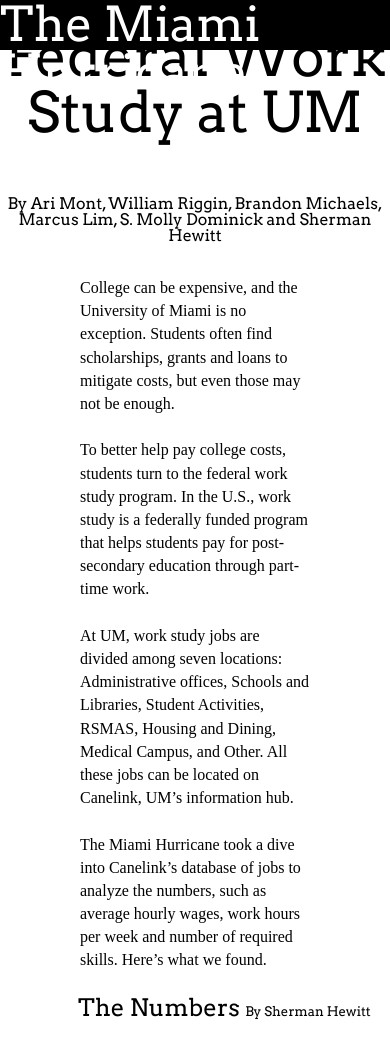
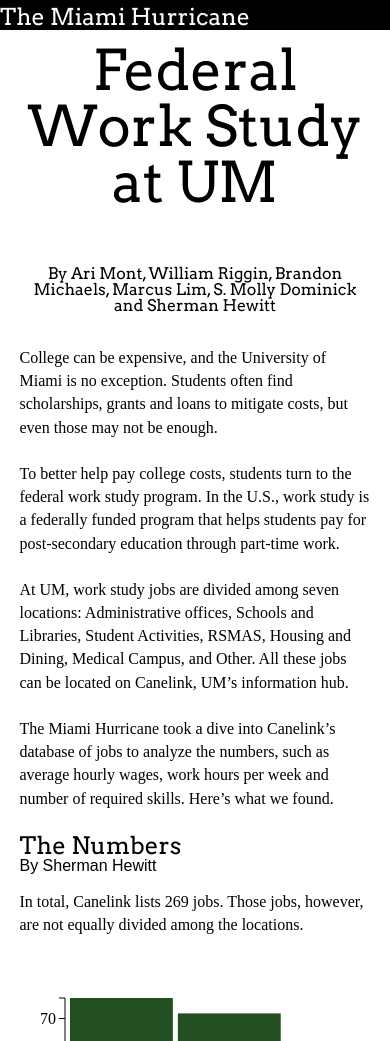
Before and after one commit to SHewitt95/jmm309_project, a website: page index.html in a window 390 px wide. Shown: the top 1041 px of the page. Drawn offline with nearby package versions, Linux system fonts and the light colour scheme; a script that the page names is missing; a web font is replaced by a local one.

Commit message:
Adjusted titles, bylines, bg color, iframe for mobile

```diff
--- a/css/styles.css
+++ b/css/styles.css
@@ -110,6 +110,7 @@
 
 div#page div.text h2.section {
 	margin-left: 3.25em;
+	margin-bottom: 0;
 }
 
 /*div#page div.text h2.author {
@@ -119,8 +120,12 @@
 }*/
 
 div#page div.text span.author {
-	font-size: 0.55em;
+	font-size: 1em;
 	font-weight: normal;
+	margin-left: 4.9em;
+	margin-bottom: 1em;
+	display: block;
+	font-family: "Droid Sans", sans-serif;
 }
 
 #headline {
@@ -145,6 +150,11 @@
   width: 100%;
 	overflow: visible;
 	position: relative;
+}
+
+iframe {
+	width: 100%;
+	height: 500px;
 }
 
 .hours_data {
@@ -259,13 +269,56 @@
 
 /********************************* Mobile CSS *********************************/
 @media (max-width: 860px) {
+
+	body {
+			background-color: white;
+	}
+
 	#page {
+		width: 90%;
+		padding: 0;
+		margin: 0 auto;
+	}
+
+	header {
+		height: 30px;
+		position: fixed;
+	}
+
+	header #main-page {
+		font-size: 1.45em;
+		margin-top: 0.25em;
+	}
+
+	#headline {
+		margin-top: 0.75em;
+	}
+
+	#page .text {
 		width: 100%;
 		padding: 0;
 		margin: 0;
 	}
 
-	#page .text {
+	#page .text p {
 		width: 100%;
+		padding: 0;
+	}
+
+	div#page div.text h2.section {
+		margin-left: 0;
+		margin-bottom: 0;
+	}
+
+	div#page div.text span.author {
+		display: block;
+		font-size: 1em;
+		margin-bottom: 1em;
+		margin-left: 0;
+	}
+
+	iframe {
+		width: 100%;
+		height: auto;
 	}
 }
--- a/index.html
+++ b/index.html
@@ -30,8 +30,8 @@
       </div> <!-- End text -->
 
       <div class="text">
-        <h2 class="section">The Numbers <span class="author">By Sherman Hewitt</span> </h2>
-
+        <h2 class="section">The Numbers</h2>
+        <span class="author">By Sherman Hewitt</span>
         <p>In total, Canelink lists 269 jobs. Those jobs, however, are not equally divided among the locations.</p>
       </div>
 
@@ -105,8 +105,8 @@
       </div>
 
       <div class="text">
-        <h2 class="section">Alpha-1 Foundation <span class="author">By S. Molly Dominick</span></h2>
-
+        <h2 class="section">Alpha-1 Foundation</h2>
+        <span class="author">By S. Molly Dominick</span>
         <iframe width="100%" height="500" src="https://www.youtube.com/embed/jSe8saKi-cw" frameborder="0" allowfullscreen></iframe>
       </div>
 
@@ -116,8 +116,8 @@
       </div> <!-- End interactive -->
 
       <div class="text">
-        <h2 class="section">RSMAS <span class="author">By Marcus Lim</span></h2>
-
+        <h2 class="section">RSMAS</h2>
+        <span class="author">By Marcus Lim</span>
         <p>Aalekhya Reddam worked in the Rosenstiel School of Marine and Atmospheric Science (RSMAS) as a receptionist in the Marine Department during her sophomore year of 2014. Her basic duties is to direct guests, inform her boss of any maintenance arriving and providing them keys, file sheets, help host events that the Marine Department have and many others.</p>
 
         <p>“In terms of doing the work, I had no problems,” Reddam, a junior majoring in Marine Biology, said. “RSMAS itself isn’t big so I never felt overwhelmed by an influx of people. Not many come out here. Sometimes it does get boring but it’s just some nice pocket money.”</p>
@@ -133,8 +133,8 @@
       </div> <!-- End text -->
 
       <div class="text">
-        <h2 class="section">Lowe Art Museum <span class="author">By Marcus Lim</span></h2>
-
+        <h2 class="section">Lowe Art Museum</h2>
+        <span class="author">By Marcus Lim</span>
 
         <p>Working on the main campus in the Lowe Art Museum is Robin Maynard who works at the reception front desk. A student is needed to meet and greet museum visitors, answer telephone and questions, admit visitors and complete basic office duties.</p>
 
@@ -152,14 +152,14 @@
 
 
       <div class="text">
-        <h2 class="section">UMTV <span class="author">By Ari Mont<span></h2>
-
+        <h2 class="section">UMTV</h2>
+        <span class="author">By Ari Mont<span>
         <iframe width="100%" height="500" src="https://www.youtube.com/embed/nCAyNvYkuts" frameborder="0" allowfullscreen></iframe>
       </div>
 
       <div class="text">
-        <h2 class="section">Net Zero Water Project <span class="author">By Brandon Michaels</span></h2>
-
+        <h2 class="section">Net Zero Water Project</h2>
+        <span class="author">By Brandon Michaels</span>
 
         <p>“Water is one of the most interesting things to research. Everyone knows the statistic that water covers 70 percent of the world, but no one talks about the fact less than two and a half percent of it is clean. Clean does not always mean drinkable.”</p>
 
@@ -192,8 +192,8 @@
       </div> <!-- End text -->
 
       <div class="text">
-        <h2 class="section">The Database <span class="author">By Sherman Hewitt</span></h2>
-
+        <h2 class="section">The Database</h2>
+        <span class="author">By Sherman Hewitt</span>
         <p>With all this data compiled, we couldn’t just let it sit in a Google spreadsheet. Below you’ll find a list of all the jobs listed on Canelink at the time of collection in October.</p>
       </div>
 
```
